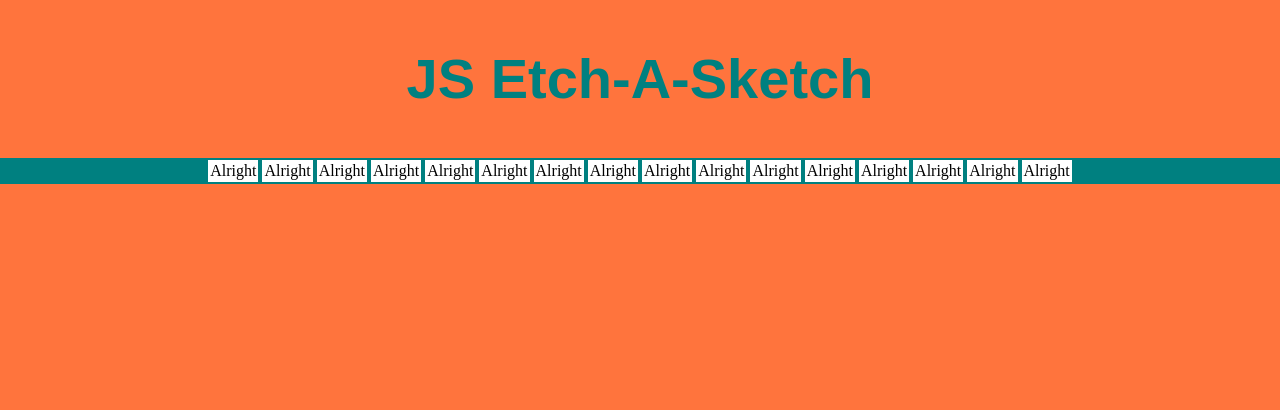
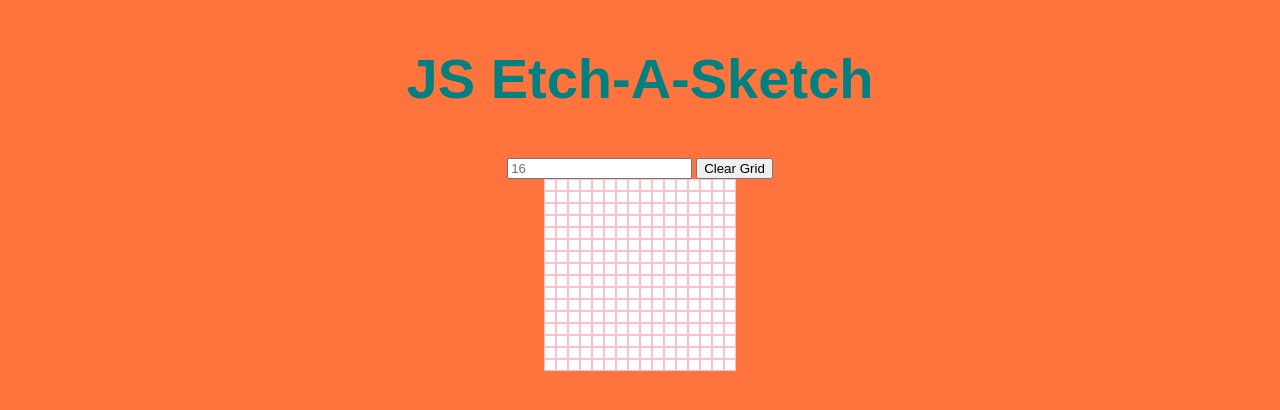
Before and after one commit to robint88/js-etch-a-sketch, a plain HTML site: page index.html in a window 1280 px wide. Drawn offline with nearby package versions, Linux system fonts and the light colour scheme.

Commit message:
Add grid and clear grid feature

```diff
--- a/index.html
+++ b/index.html
@@ -8,9 +8,12 @@
 <body>
 	<div class="container">
 		<h2>JS Etch-A-Sketch</h2>
-		<div class="squares">
+		<input type="number" id="number" placeholder="16">
+		<button id="btn">Clear Grid</button>
+		<div id="squares">
 
 		</div>
+
 	</div>
 	<script type="text/javascript" src="scripts.js"></script>
 </body>
--- a/scripts.js
+++ b/scripts.js
@@ -1,11 +1,29 @@
 $(document).ready(function(){
 
+
+//NEED TO GET VALUE OF INPUT - NOT WORKING
+	// const numInput = parseInt($('#number').val());
+	// console.log(numInput);
+
+
+	const button = $('#btn');
+
+	$('button').on('click', clearGrid);
+
+	//Create squares grid
 	for(let i=0; i < 16; i++){
-		$('.squares').append('<div class="square">Alright</div>');
+		for(let j=0; j < 16; j++){
+			$('#squares').append('<div class="square"></div>')[j];
+		}
 	}
 	//Change square colour once hovered over
 	$('.square').on('mouseenter', function(){
 		$(this).addClass('changed');
 	});
 
+	//Clear Grid
+	function clearGrid(){
+		$('.square').removeClass('changed');
+	}
+
 });
--- a/style.css
+++ b/style.css
@@ -16,9 +16,16 @@ h2	{
 
 }
 
-.squares {
-	background: teal;
+.container {
+	margin: 0 10%;
+	text-align: center;
+}
+
+#squares {
+	background: pink;
 	margin: 0 auto;
+	height: 192px;
+    width: 192px;
 	text-align: center;
 
 }
@@ -26,10 +33,16 @@ h2	{
 .square {
 	background: white;
 	display: inline-block;
-	margin: 2px;
-	padding: 2px;
+	float: left;
+	height: 10px;
+    width: 10px;
+    margin: 1px;
 }
 
 .changed {
-	background: pink;
+	background: teal;
 }
+
+.num-input {
+	margin: 5px 0 10px 0;
+}
```
